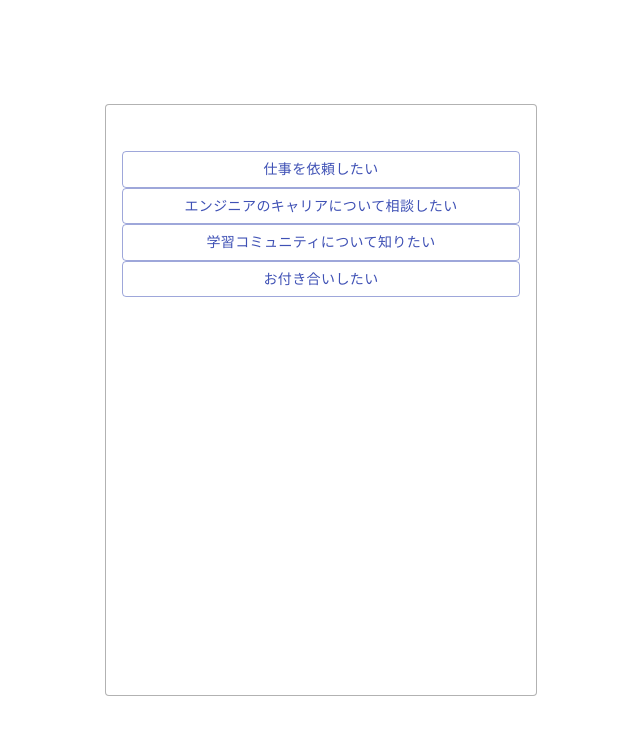
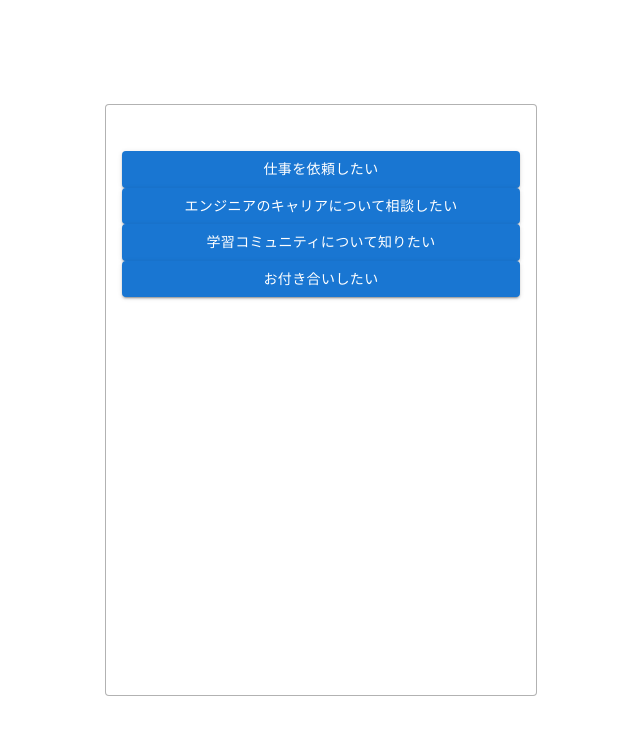
Before and after one commit to Takatoshi0207/chatbot, a React (Create React App) app: page / in a window 1280 px wide. Shown: the top 734 px of the page, without its empty margins (319-959 px from the left). Built offline with nearby package versions, Linux system fonts and the light colour scheme.

Commit message:
@mui material uiのインストール

```diff
--- a/package.json
+++ b/package.json
@@ -1,12 +1,15 @@
 {
   "name": "chatbot",
   "version": "0.1.0",
-  "homepage" : "./",
+  "homepage": "./",
   "private": true,
   "dependencies": {
+    "@emotion/react": "^11.7.1",
+    "@emotion/styled": "^11.6.0",
     "@material-ui/core": "^4.12.3",
     "@material-ui/icons": "^4.11.2",
     "@material-ui/system": "^4.12.1",
+    "@mui/material": "^5.4.1",
     "@testing-library/jest-dom": "^5.16.2",
     "@testing-library/react": "^12.1.2",
     "@testing-library/user-event": "^13.5.0",
--- a/src/components/Answer.jsx
+++ b/src/components/Answer.jsx
@@ -1,6 +1,7 @@
 import React from 'react';
 import { makeStyles } from '@material-ui/core/styles';
-import Button from '@material-ui/core/Button';
+// import Button from '@material-ui/core/Button';
+import Button from '@mui/material/Button';
 
 
 const useStyles = makeStyles((theme) => ({
@@ -26,7 +27,7 @@ const Answer = (props) => {
     // const classes = useStyles;
 
     return (
-        <Button variant="outlined" color='primary'>
+        <Button variant="contained" color='primary'>
             {props.content}
         </Button>
     );
```
Also changed, not shown: src/components/Chat.jsx (added), src/components/Chats.jsx (added), 1 other file (tests, documents, lock files or other folders).
